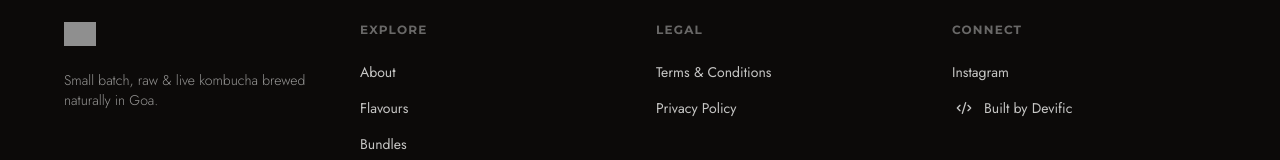
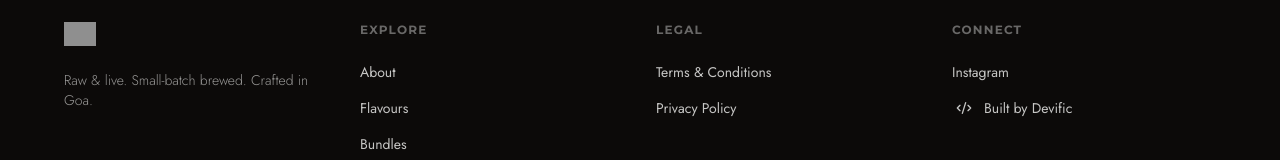
Before and after one commit to devific/goacha, a React (Vite) app: page / in a window 1280 px wide. Shown: the part 6623-6783 px from the top of the page. Built offline with nearby package versions, Linux system fonts and the light colour scheme; grey boxes are pictures that could not be loaded.

Commit message:
Update footer copy

```diff
--- a/src/components/layout/Footer.tsx
+++ b/src/components/layout/Footer.tsx
@@ -16,7 +16,7 @@ export default function Footer() {
               className="h-6 object-contain self-start opacity-90"
             />
             <p className="font-body font-light text-sm text-stone-100/60 max-w-[250px]">
-              Small batch, raw & live kombucha brewed naturally in Goa.
+              Raw & live. Small-batch brewed. Crafted in Goa.
             </p>
           </div>
 
```
